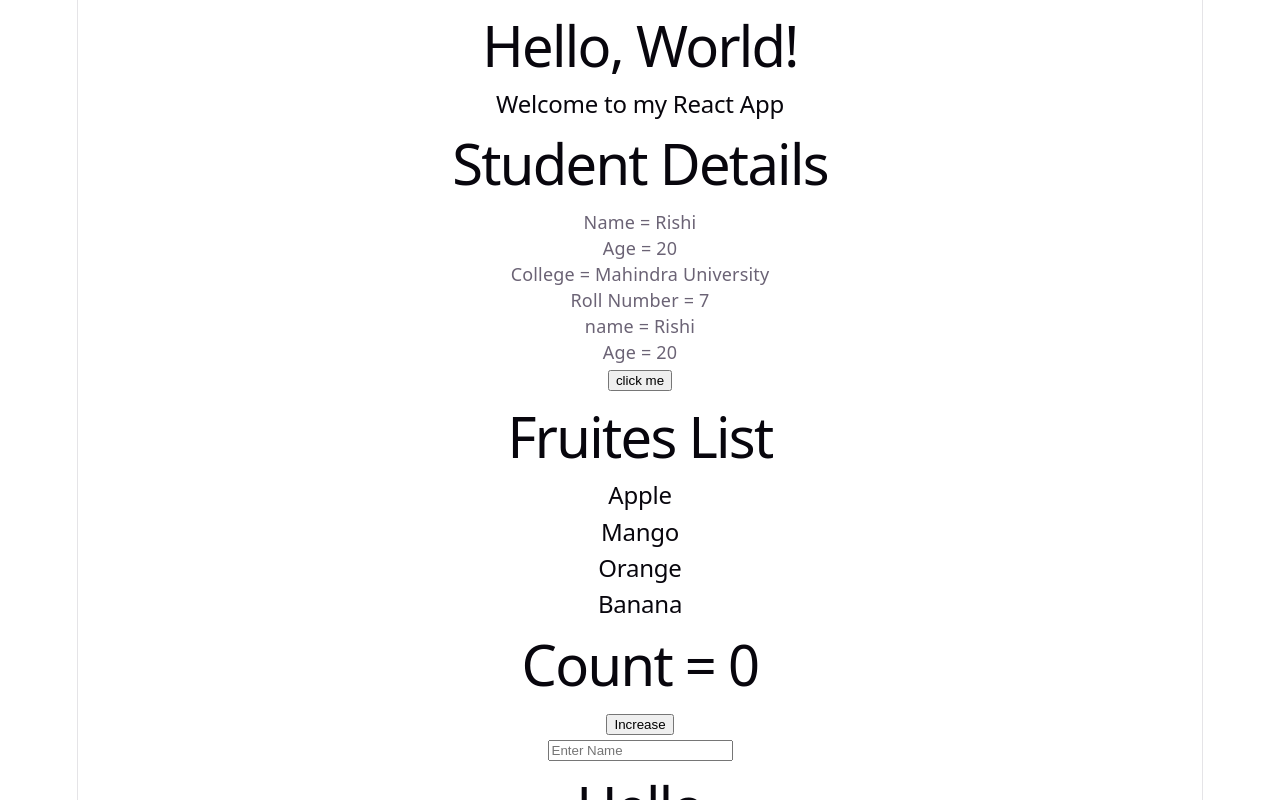
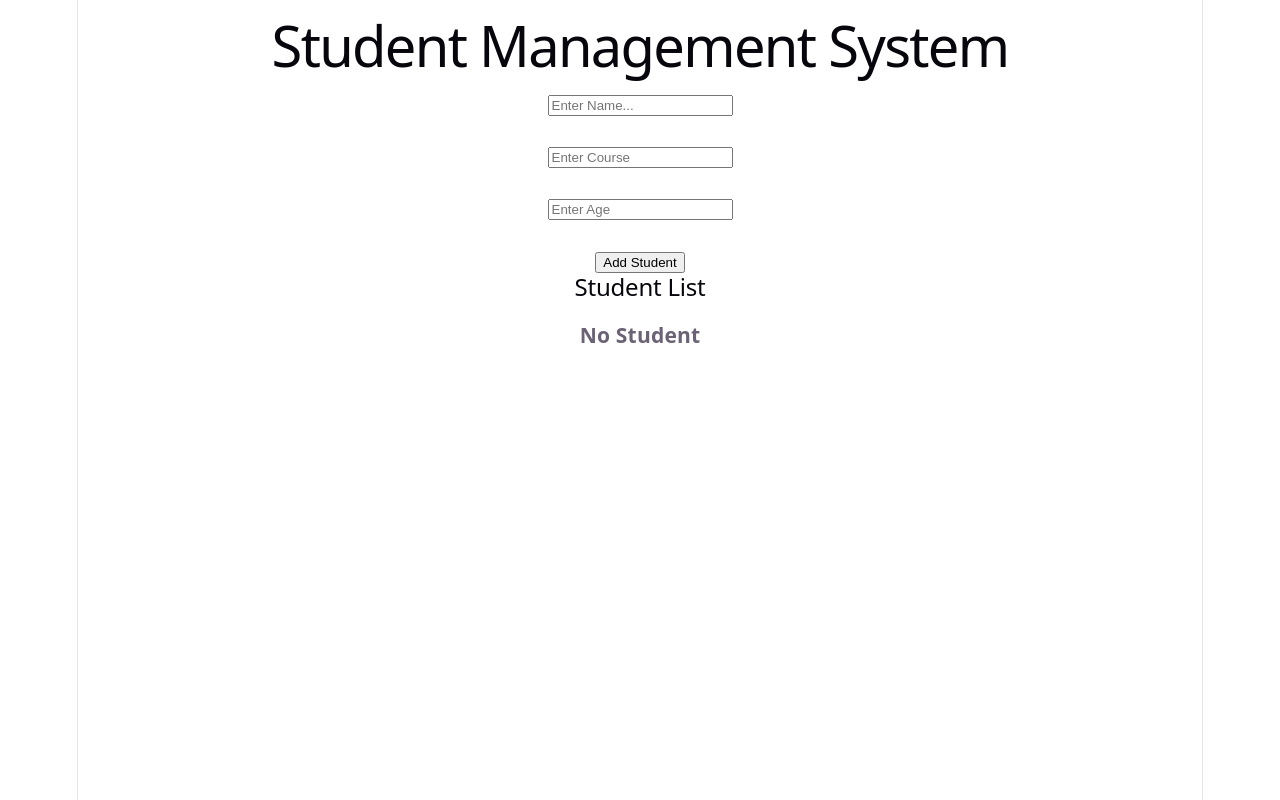
Before and after one commit to Rishiachha/Learn_React, a React (Vite) app: page / in a window 1280 px wide. Shown: the top 800 px of the page. Built offline with nearby package versions, Linux system fonts and the light colour scheme.

Commit message:
Added new components and updates

```diff
--- a/src/App.jsx
+++ b/src/App.jsx
@@ -2,31 +2,14 @@
 //main.jsx runs first and then sets up React and mounts the app.
 //main.jsx imports App.jsx.
 //React renders whatever App.jsx returns
-import { Display } from "./Display"
-import {Intro} from "./Intro"
-import {Student} from "./Student"
-import {Event} from "./Event"
-import {Lists} from "./Lists"
-import {Count} from "./Count"
-import { StateLifting } from "./StateLifting"
-import {Forms} from "./Forms"
 // Every React application starts with a component.
+import { StudentForm } from "./minor_project(1-10)/StudentForm.jsx"
 export const App = () => {
 // Whatever is returned gets displayed on the browser.
   return (
     //HTML written inside JavaScript.
     <div>
-      <Intro />
-      <Display />
-      <Student
-        name="Rishi"
-        age={20}
-      />
-      <Event />
-      <Lists />
-      <Count />
-      <StateLifting />
-      <Forms />
+      <StudentForm />
     </div>
   );
 }
--- /dev/null
+++ b/src/minor_project(1-10)/StudentCard.jsx
@@ -0,0 +1,9 @@
+export const StudentCard = ({student}) => {
+    return(
+        <div>
+            <h3>name={student.name}</h3>
+            <h3>course={student.course}</h3>
+            <h3>Age={student.age}</h3>
+        </div>
+    )
+}
--- /dev/null
+++ b/src/minor_project(1-10)/StudentForm.jsx
@@ -0,0 +1,62 @@
+import { StudentList } from "./StudentList.jsx"
+import {useState} from "react"
+export const StudentForm = () => {
+    const [name,setName] = useState("")
+    const [course,setCourse] = useState("")
+    const [age,setAge] = useState("")
+    const [students,setStudents] =useState([])
+    const addStudent = () => {
+        // Checks whether any field is empty.
+        // If yes, stop the function.
+        if (name === "" || course === "" || age === "") {
+            alert("Please fill all the fields");
+            return;
+        }
+        const newStudent = {
+            name: name,
+            course: course,
+            age: age
+        };
+        // Spread operator (...)
+        // Copies the old students
+        // and adds the new student.
+        setStudents([...students, newStudent]);
+         // Clear the input fields.
+        setName("");
+        setCourse("");
+        setAge("");
+    };
+    return(
+        <div>
+            <h1>Student Management System</h1>
+            <input
+                type="text"
+                placeholder="Enter Name..."
+                value={name}
+                onChange={(e) => setName(e.target.value)}
+            />
+            <br /><br />
+            <input
+                type="text"
+                placeholder="Enter Course"
+                value={course}
+                onChange={(e) => setCourse(e.target.value)}
+            />
+            <br /><br />
+            <input
+                type="number"
+                placeholder="Enter Age"
+                value={age}
+                onChange={(e) => setAge(e.target.value)}
+            />
+            <br /><br />
+            <button onClick={addStudent} >Add Student</button>
+            <StudentList students={students} />
+        </div>
+        //Passing students array to StudentList.
+    )
+}
+//React Topic: Forms
+//Input for Name
+// value connects input with state.
+//Event Handling: Runs whenever user types.
--- /dev/null
+++ b/src/minor_project(1-10)/StudentList.jsx
@@ -0,0 +1,22 @@
+import { StudentCard } from "./StudentCard";
+
+export const StudentList = ({ students }) => {
+  return (
+    <div>
+      <h2>Student List</h2>
+
+      {
+        students.length === 0 ? (
+          <h3>No Student</h3>
+        ) : (
+          students.map((student, index) => (
+            <StudentCard
+              key={index}
+              student={student}
+            />
+          ))
+        )
+      }
+    </div>
+  );
+};
```
